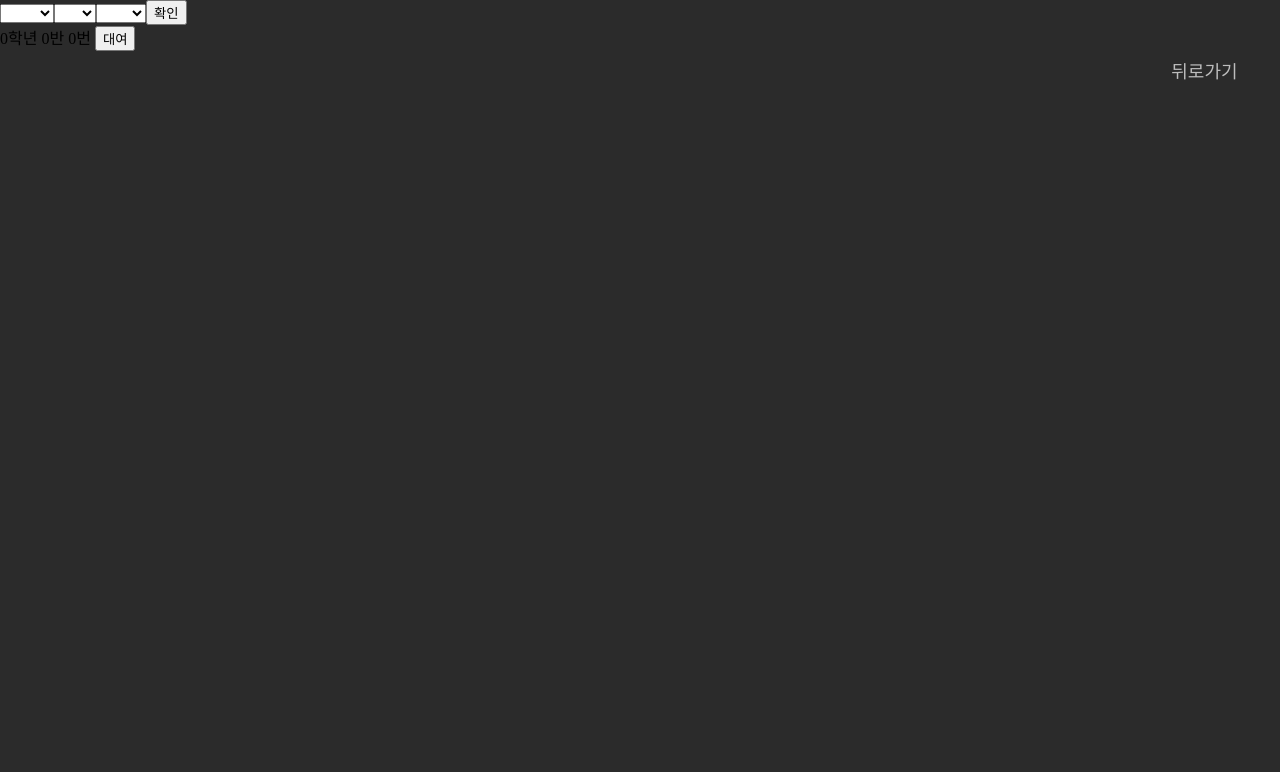
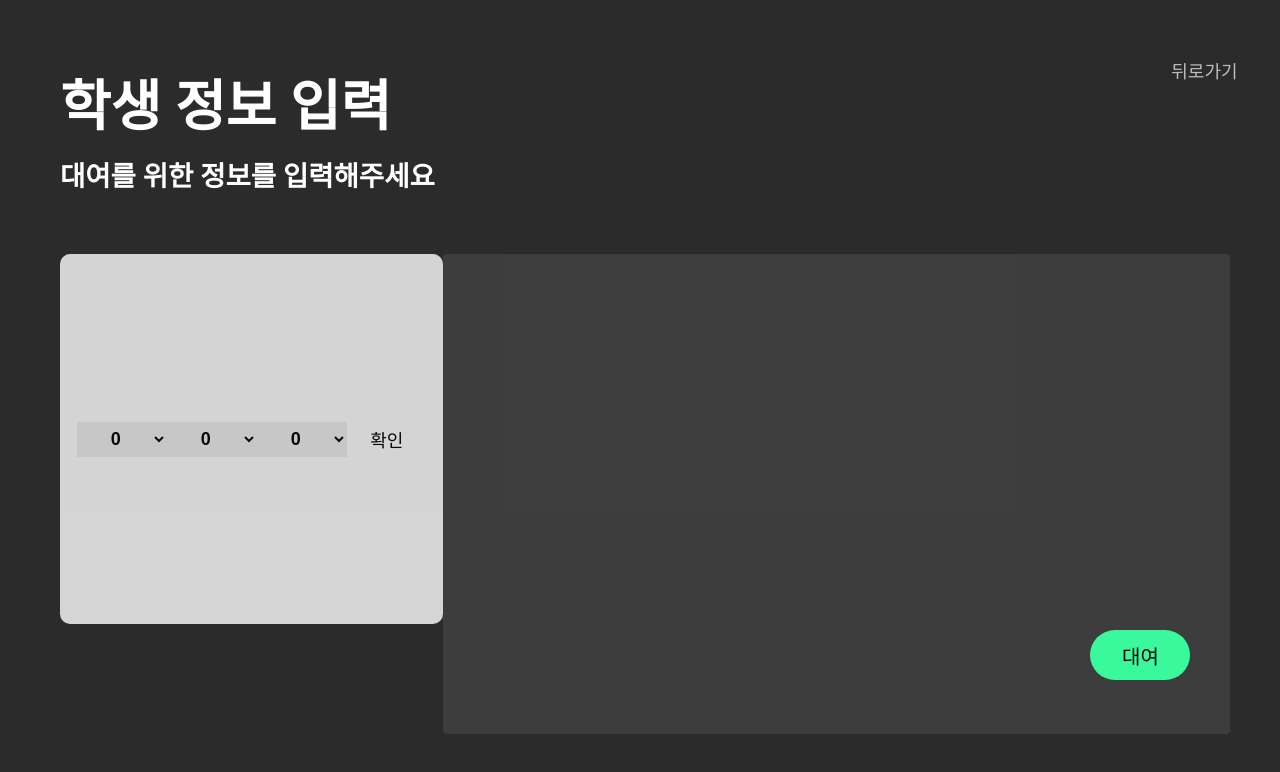
Before and after one commit to ksh5324/Nar, a React (Create React App) app: page /rent/1 in a window 1280 px wide. Shown: the top 772 px of the page. Built offline with nearby package versions, Linux system fonts and the light colour scheme; what react-alert-template-basic would draw is missing.

Commit message:
style: studentInput

```diff
--- a/src/components/current/StudentInputForm.jsx
+++ b/src/components/current/StudentInputForm.jsx
@@ -1,6 +1,7 @@
 import React, { useState } from "react";
 import { connect } from "react-redux";
 import { Login } from "../../reducer/reducer";
+import "../../styles/Student.scss";
 
 const StudentInputForm = ({ LoginTo }) => {
   const [grade, setGrade] = useState(null);
@@ -23,21 +24,21 @@ const StudentInputForm = ({ LoginTo }) => {
   };
   return (
     <>
-      <form onSubmit={onSubmit}>
-        <select name="grade" onChange={onChangeGrade}>
-          <option value="0"></option>
+      <form onSubmit={onSubmit} className="StudentInfo">
+        <select className="Select" name="grade" onChange={onChangeGrade}>
+          <option value="0">0</option>
           <option value="1">1학년</option>
           <option value="2">2학년</option>
           <option value="3">3학년</option>
         </select>
-        <select name="class" onChange={onChangeClass}>
-          <option value="0"></option>
+        <select className="Select" name="class" onChange={onChangeClass}>
+          <option value="0">0</option>
           <option value="1">1반</option>
           <option value="2">2반</option>
           <option value="3">3반</option>
         </select>
-        <select name="grade" onChange={onChangeNumber}>
-          <option value="0"></option>
+        <select className="Select" name="grade" onChange={onChangeNumber}>
+          <option value="0">0</option>
           <option value="01">1번</option>
           <option value="02">2번</option>
           <option value="03">3번</option>
@@ -59,7 +60,7 @@ const StudentInputForm = ({ LoginTo }) => {
           <option value="19">19번</option>
           <option value="20">20번</option>
         </select>
-        <button>확인</button>
+        <button className="SelectButton">확인</button>
       </form>
     </>
   );
--- a/src/components/current/StudentShow.jsx
+++ b/src/components/current/StudentShow.jsx
@@ -3,6 +3,7 @@ import { useAlert } from "react-alert";
 import { connect } from "react-redux";
 import { withRouter } from "react-router";
 import { RENT, RETURN } from "../../reducer/reducer";
+import "../../styles/Show.scss";
 
 const StudentShow = withRouter(
   ({ user, um, RentUm, match, history, ReturnUm }) => {
@@ -49,11 +50,27 @@ const StudentShow = withRouter(
     );
 
     return (
-      <div>
+      <div className="Student">
         <form onSubmit={onSubmit}>
-          {user.grade}학년 {user.classTo}반 {user.num}번{" "}
-          <button>{match.url.includes("rent") ? "대여" : "반납"}</button>
-          {index ? <div>{index.rent}</div> : ""}
+          <div className="Info">
+            {user.grade !== 0 && user.classTo !== 0 && user.num !== 0 ? (
+              <div>
+                <div>
+                  {user.grade}
+                  {user.classTo}
+                  {user.num}
+                </div>
+                <div className="InfoText">
+                  대여 여부: {index ? <span>네</span> : <span>아니요</span>}
+                </div>
+              </div>
+            ) : (
+              ""
+            )}
+            <button className="ClaBut">
+              {match.url.includes("rent") ? "대여" : "반납"}
+            </button>
+          </div>
         </form>
       </div>
     );
--- a/src/pages/current/StudentInput.js
+++ b/src/pages/current/StudentInput.js
@@ -6,8 +6,12 @@ import Temp from "./Temp";
 const StudentInput = () => {
   return (
     <Temp>
-      <StudentInputForm />
-      <StudentShow />
+      <h1 className="tit">학생 정보 입력</h1>
+      <p className="titp">대여를 위한 정보를 입력해주세요</p>
+      <div style={{ display: "flex", justifyContent: "space-between" }}>
+        <StudentInputForm />
+        <StudentShow />
+      </div>
     </Temp>
   );
 };
--- a/src/pages/current/Temp.js
+++ b/src/pages/current/Temp.js
@@ -1,12 +1,15 @@
 import React from "react";
+import { withRouter } from "react-router";
 
-const Temp = ({ children }) => {
+const Temp = withRouter(({ children, history }) => {
   return (
     <div className="temp">
       {children}
-      <button className="tmpButton">뒤로가기</button>
+      <button className="tmpButton" onClick={() => history.push("/")}>
+        뒤로가기
+      </button>
     </div>
   );
-};
+});
 
 export default Temp;
--- /dev/null
+++ b/src/styles/Show.scss
@@ -0,0 +1,31 @@
+.Student {
+  width: 800px;
+  height: 480px;
+  background-color: white;
+  border-radius: 4px;
+  margin-right: 50px;
+  background-color: rgba($color: #404040, $alpha: 0.9);
+}
+.Info {
+  margin: 35px;
+  font-size: 50px;
+  color: white;
+}
+.InfoText {
+  font-size: 20px;
+}
+.ClaBut {
+  position: absolute;
+  background-color: #3af99d;
+  bottom: 15%;
+  right: 7%;
+  width: 100px;
+  height: 50px;
+  border: none;
+  border-radius: 50px;
+  font-size: 20px;
+  &:hover {
+    opacity: 0.8;
+    cursor: pointer;
+  }
+}
--- /dev/null
+++ b/src/styles/Student.scss
@@ -0,0 +1,42 @@
+.StudentInfo {
+  background: #ffffff;
+  border-radius: 10px;
+  width: 390px;
+  height: 370px;
+  font-family: Roboto;
+  font-style: normal;
+  font-weight: bold;
+  font-size: 40px;
+  line-height: 47px;
+  margin-left: 60px;
+  text-align: center;
+  color: #000000;
+  opacity: 0.8;
+  display: flex;
+  flex-direction: row;
+  justify-content: center;
+  align-items: center;
+}
+
+.Select {
+  width: 90px;
+  font-size: 18px;
+  height: 35px;
+  text-align: center;
+  border: none;
+  outline: none;
+  font-weight: 900;
+  &:hover {
+    background-color: #ccc;
+  }
+}
+.SelectButton {
+  width: 80px;
+  height: 30px;
+  background: none;
+  font-size: 18px;
+  border: none;
+  &:hover {
+    background-color: #ccc;
+  }
+}
--- a/src/styles/temp2.scss
+++ b/src/styles/temp2.scss
@@ -4,11 +4,22 @@
   font-weight: bold;
   font-size: 55px;
   line-height: 94px;
-  margin: 40px;
+  padding: 0;
+  margin: 60px;
+  margin-bottom: 0;
   color: #ffffff;
 }
 
 .titp {
+  font-family: Roboto;
+  font-style: normal;
+  font-weight: bold;
+  font-size: 27.5px;
+  padding: 0;
+  margin: 60px;
+  margin-bottom: 60px;
+  margin-top: 0;
+  color: #ffffff;
 }
 .frame2 {
   width: 100%;
```
